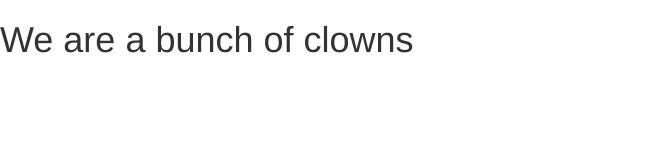
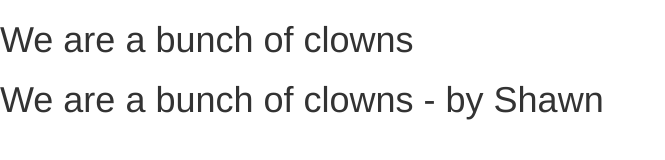
Before and after one commit to castic/castic-todo-list, a plain HTML site: page index.html in a window 1280 px wide. Shown: the whole page, without its empty margins (0-665 px from the left). Drawn offline with nearby package versions, Linux system fonts and the light colour scheme.

Commit message:
I have made more changes

```diff
--- a/index.html
+++ b/index.html
@@ -7,7 +7,8 @@
 </head>
 <body>
 
-	<h1>We are a bunch of clowns</h1>
+    <h1>We are a bunch of clowns</h1>
+    <h1>We are a bunch of clowns - by Shawn</h1>
 
 	<script type="text/javascript"></script>
 </body>
```
